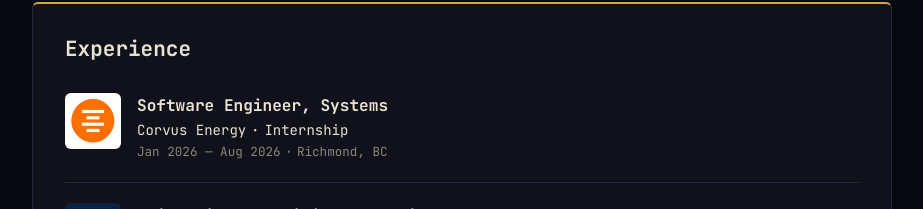
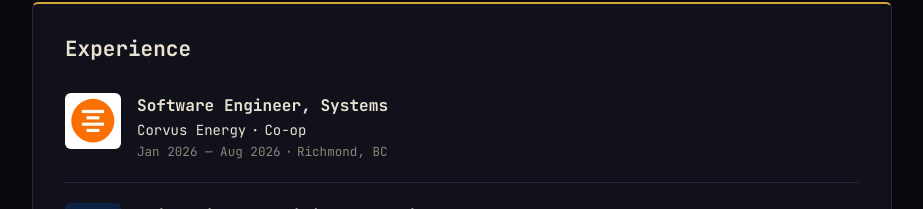
Before and after one commit to p0ryae/website, a SvelteKit app: page /experience in a window 1280 px wide. Shown: the part 107-316 px from the top of the page, without its empty margins (178-1101 px from the left). Built offline with nearby package versions, Linux system fonts and the light colour scheme.

Commit message:
fix: use co-op as job type instead of internship

```diff
--- a/src/routes/experience/+page.svelte
+++ b/src/routes/experience/+page.svelte
@@ -28,7 +28,7 @@
       roles: [
         {
           title: "Software Engineer, Systems",
-          type: "Internship",
+          type: "Co-op",
           period: "Jan 2026 — Aug 2026",
           bullets: [],
         },
```
